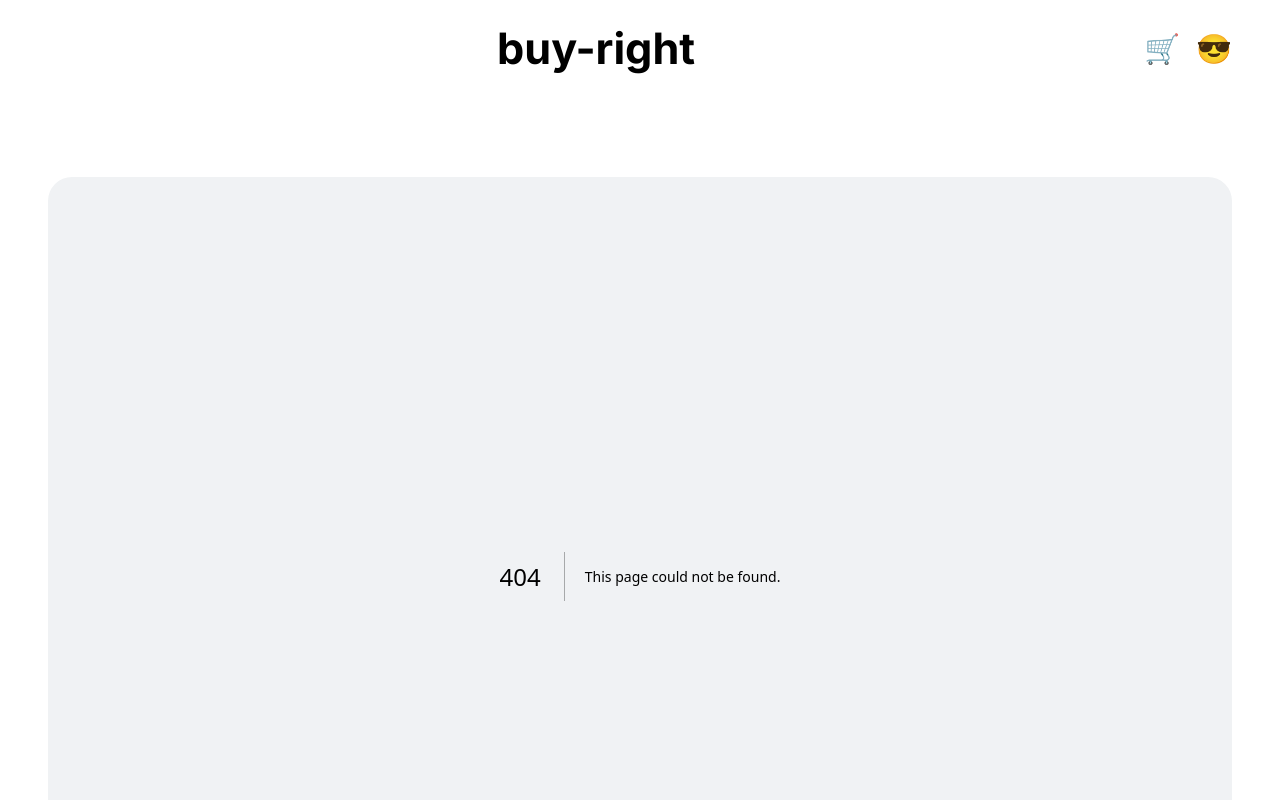
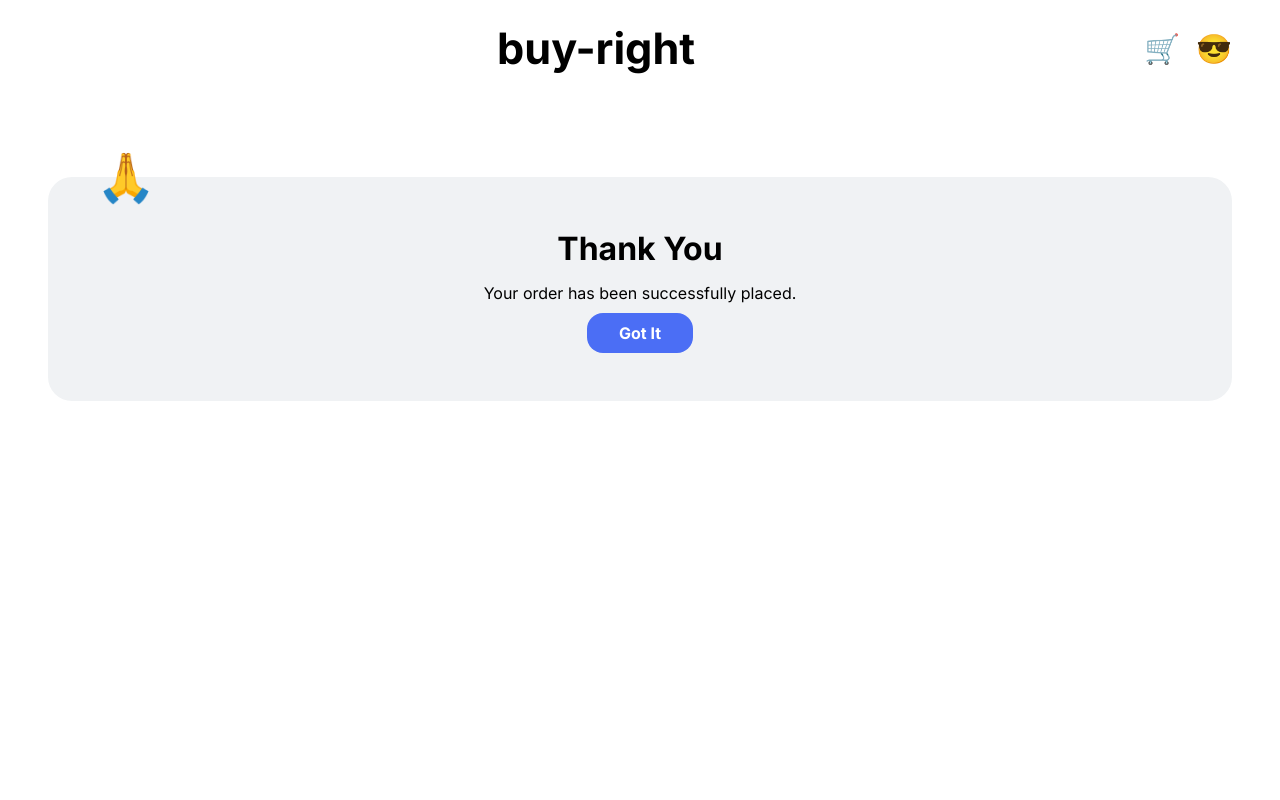
Before and after one commit to mauroerta/buy-right, a Next.js app: page /thank-you in a window 1280 px wide. Before the commit this address had no page. Shown: the top 800 px of the page. Built offline with nearby package versions, Linux system fonts and the light colour scheme.

Commit message:
feat: added fake payment API and thank you page

```diff
--- /dev/null
+++ b/src/app/api/pay/route.ts
@@ -0,0 +1,18 @@
+import { NextRequest, NextResponse } from "next/server";
+
+function sleep(delay: number) {
+  return new Promise((resolve) => {
+    setTimeout(() => {
+      resolve(true);
+    }, delay);
+  });
+}
+
+export async function POST() {
+  await sleep(200);
+
+  return NextResponse.json({
+    type: "success",
+    message: "Your order has been successfully placed.",
+  });
+}
--- /dev/null
+++ b/src/app/thank-you/page.module.css
@@ -0,0 +1,16 @@
+.container {
+  display: flex;
+  flex-direction: column;
+  align-items: center;
+  justify-content: center;
+  gap: 8px;
+}
+
+.container h1 {
+  font-size: 2rem;
+}
+
+.link {
+  padding-left: 32px;
+  padding-right: 32px;
+}
--- /dev/null
+++ b/src/app/thank-you/page.tsx
@@ -0,0 +1,17 @@
+import { ButtonLink } from "@/components/Button";
+import { Section } from "@/components/Section";
+import styles from "./page.module.css";
+
+export default function ThankYouPage() {
+  return (
+    <Section icon="🙏" title="ThankYou">
+      <div className={styles.container}>
+        <h1>Thank You</h1>
+        <p>Your order has been successfully placed.</p>
+        <ButtonLink href="/" className={styles.link}>
+          Got It
+        </ButtonLink>
+      </div>
+    </Section>
+  );
+}
--- a/src/components/Button/Button.module.css
+++ b/src/components/Button/Button.module.css
@@ -10,6 +10,10 @@
   background-color: var(--primary);
 }
 
+.link {
+  text-decoration: none;
+}
+
 .button:hover.button:not(:disabled) {
   transform: scale(1.02);
   box-shadow: var(--shadow);
--- a/src/components/Button/Button.tsx
+++ b/src/components/Button/Button.tsx
@@ -1,6 +1,11 @@
-import { ButtonHTMLAttributes, DetailedHTMLProps } from "react";
+import {
+  ButtonHTMLAttributes,
+  DetailedHTMLProps,
+  PropsWithChildren,
+} from "react";
 import styles from "./Button.module.css";
 import clsx from "clsx";
+import Link, { LinkProps } from "next/link";
 
 type ButtonProps = DetailedHTMLProps<
   ButtonHTMLAttributes<HTMLButtonElement>,
@@ -16,3 +21,14 @@ export function Button(props: ButtonProps) {
     />
   );
 }
+
+export function ButtonLink(
+  props: PropsWithChildren<LinkProps & { className?: string }>
+) {
+  return (
+    <Link
+      {...props}
+      className={clsx(styles.button, styles.link, props.className)}
+    />
+  );
+}
--- a/src/hooks/useCart.ts
+++ b/src/hooks/useCart.ts
@@ -21,9 +21,13 @@ export function useCart() {
     setCart((prev) => prev.filter((product) => product.id !== productId));
   }
 
+  function clear() {
+    setCart([]);
+  }
+
   const total = Number(cart.reduce((acc, curr) => acc + curr.price, 0)).toFixed(
     2
   );
 
-  return { cart, total, add, remove };
+  return { cart, total, add, remove, clear };
 }
```
Also changed, not shown: src/components/CheckoutForm/CheckoutForm.tsx (+27 -9 lines), src/services/pay.ts (added, +8 -0 lines).
